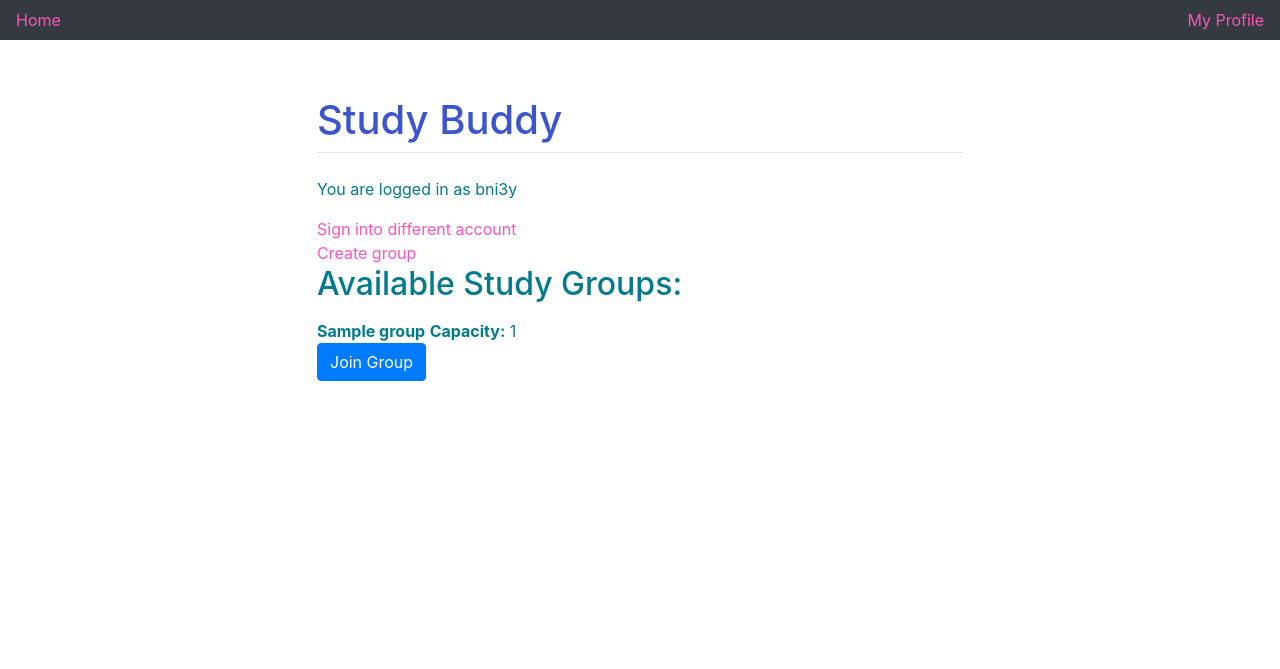
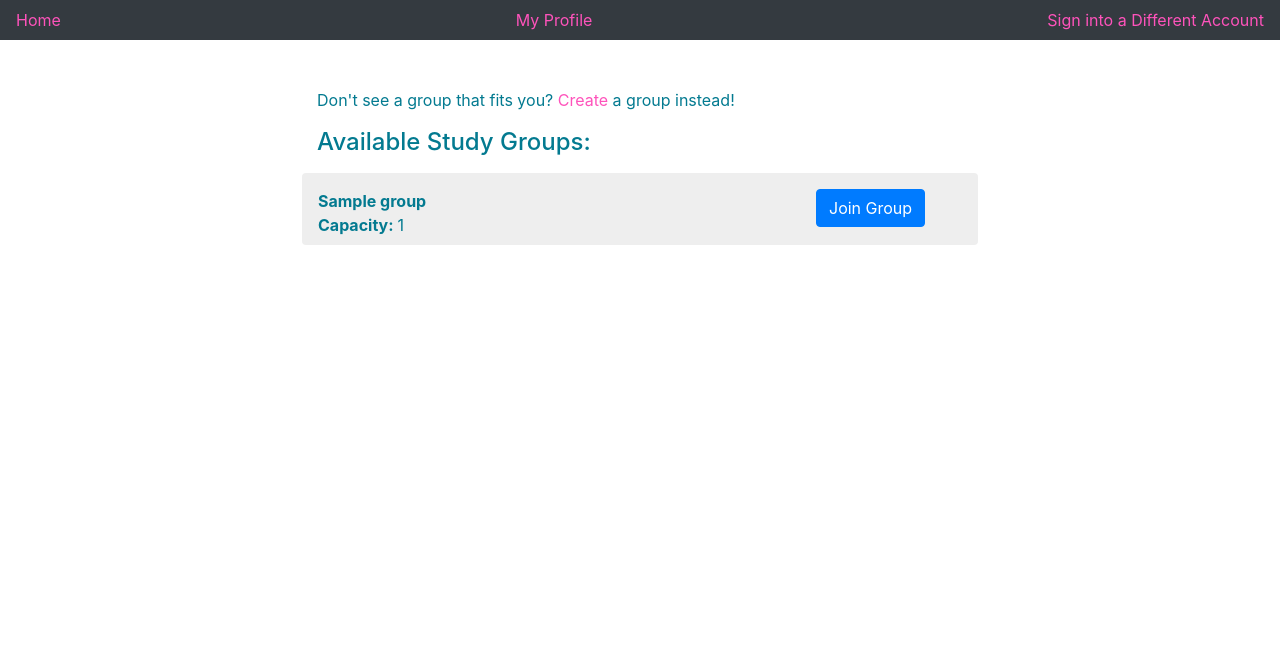
Before and after one commit to borjainglefernandez/3240-Study-Buddy-Project, a Django app: template login/templates/login/index.html in a window 1280 px wide. Shown: the top 669 px of the page. Run offline with Django 3.2, Linux system fonts and the light colour scheme; a user stored in the database is signed in; tables that the repository leaves empty hold one stand-in row (values such as "Sample post"); the template is opened without the code that fills it: most values are stand-ins (such as "Sample title", 1, 10 or a date in 2020); parts of the project's set-up code (start-up, migrations or seed data) failed here and were passed over; some libraries are stand-ins or nearby versions.

Commit message:
Some UI fixes

```diff
--- a/login/templates/login/index.html
+++ b/login/templates/login/index.html
@@ -7,26 +7,26 @@
 If the user is authenticated then we do not have to log them in
 -->
 {% if user.is_authenticated %}
-<p>You are logged in as {{ user.username }} </p>
-<a href="{% provider_login_url 'google' %}">Sign into different account</a>
-    <br>
-<a href="groups/create">Create group</a>
+Don't see a group that fits you? <a href="groups/create">Create</a> a group instead!
 
-<h2 class="mb-3">Available Study Groups: </h2>
+<h4 class="my-3">Available Study Groups: </h4>
 <!--
 Displays all the groups that have been created
 -->
 {% for group in groups_list %}
-    <div class="row">
+    <div class="row mb-3 off-white px-3 pb-2 pt-3 rounded">
         <div class="col-md-9 col-sm-12">
+        <div class="row">
             <strong>{{ group }}</strong>
-
-            <strong>  Capacity:</strong>
-            {{group.maxSize}}
-
+        </div>
+        <div class="row">
+            <strong class="mr-1">Capacity: </strong> {{group.maxSize}}
+        </div>
             <!--
             If user is part of group, display leave group button
             -->
+        </div>
+        <div class="col-md-3">
             {% if user.student in group.get_members %}
                 <form action="{% url 'studygroups:leaveGroup' %}" method="post">
                     {% csrf_token %}
@@ -58,7 +58,7 @@ If the user is not authenticated then we have to log them in
 before we can store any of their information
 -->
 {% else %}
-    <h1>Login with Google to create an account!</h1>
-    <a href="{% provider_login_url 'google' %}">Login with Google</a>
+    <h2>Welcome to Study Buddy Finder!</h2>
+    Click <a href="{% provider_login_url 'google' %}">here</a> to log in and access the site.
 {% endif %}
 {% endblock%}
--- a/static/css/created.css
+++ b/static/css/created.css
@@ -3,6 +3,7 @@
     --secondary: #fe53bb;
     --tertiary: #ffd700;
     --text: #037a90;
+    --radius: 20px;
 }
 
 .off-white {
--- a/templates/base.html
+++ b/templates/base.html
@@ -18,18 +18,16 @@
         <a href="{% provider_login_url 'google' %}">Log In</a>
     {% else %}
         <a href="/profile">My Profile</a>
+        <a href="{% provider_login_url 'google' %}">Sign into a Different Account</a>
     {% endif %}
 </div>
 <div class="container">
     <div class="m-5 row justify-content-center">
         <div class="col-8">
-            <h1 class="mt-2">Study Buddy</h1>
-            <hr class="mt-0 mb-4">
             {% block content %}
             {% endblock %}
             {% block studentprofile %}
             {% endblock %}
-
         </div>
     </div>
 </div>
```
Also changed, not shown: templates/studentprofile.html (+27 -19 lines), db.sqlite3.
